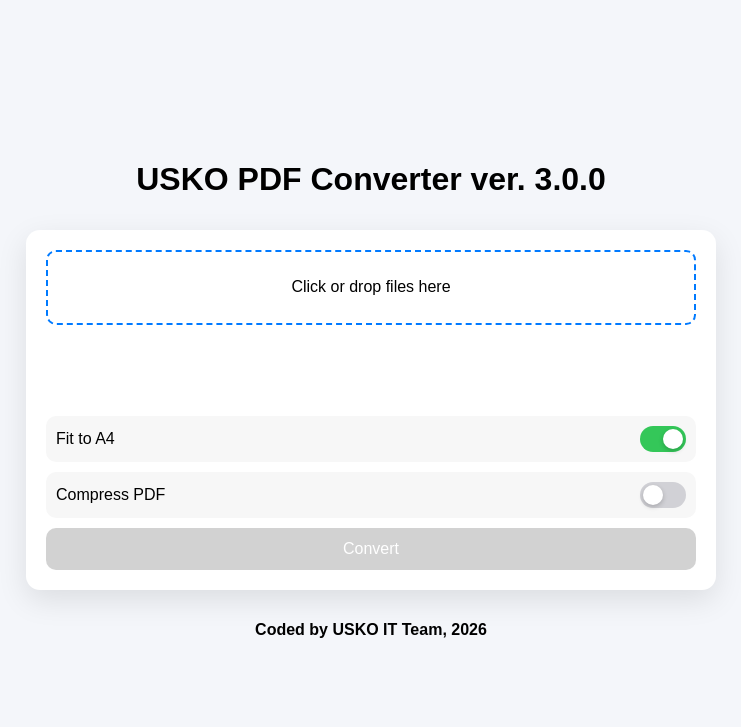
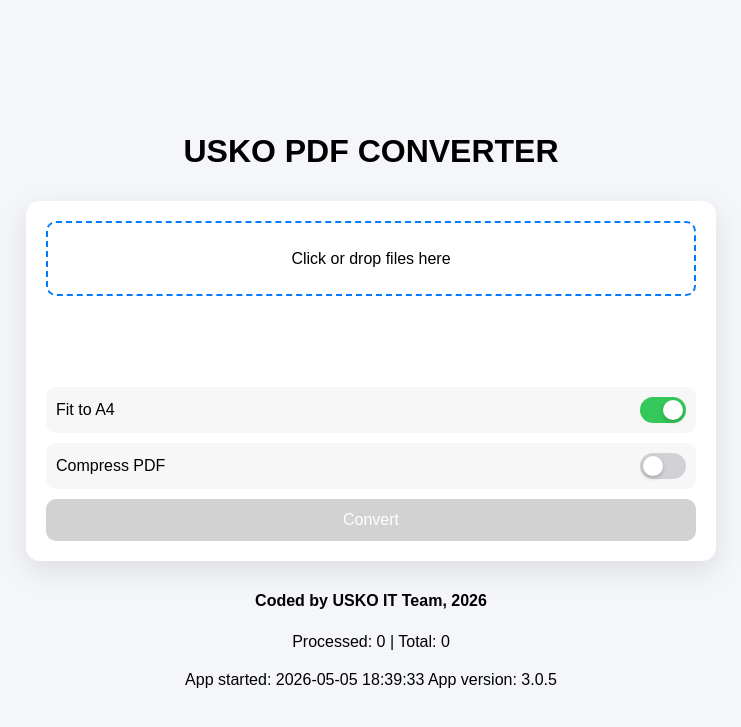
Before and after one commit to tomahawksmail/Image-to-PDF-converter, a Flask app: page / in a window 1280 px wide. Shown: the top 727 px of the page, without its empty margins (269-1010 px from the left). Run offline with Flask 3, Linux system fonts and the light colour scheme; some libraries are stand-ins or nearby versions.

Commit message:
ver 3.0.5

```diff
--- a/main.py
+++ b/main.py
@@ -9,6 +9,8 @@ app = Flask(__name__)
 A4_WIDTH = 2480
 A4_HEIGHT = 3508
 
+files_converted_count = 0
+app_start_time = datetime.now()
 
 def process_image(file, rotate=0):
     img = Image.open(file.stream)
@@ -35,11 +37,16 @@ def fit_to_a4(img):
 
 @app.route("/")
 def index():
-    return render_template("index.html")
+    return render_template(
+        "index.html",
+        app_started=app_start_time.strftime("%Y-%m-%d %H:%M:%S")
+    )
 
 
 @app.route("/convert", methods=["POST"])
 def convert():
+    global files_converted_count
+
     files = request.files.getlist("files")
     rotations = request.form.getlist("rotations")
 
@@ -47,6 +54,7 @@ def convert():
     compress = request.form.get("compress") == "on"
 
     merger = PdfMerger()
+    processed_count = 0  # counter per request
 
     for i, f in enumerate(files):
         if not f or not f.filename:
@@ -85,18 +93,35 @@ def convert():
             pdf_buf.seek(0)
 
             merger.append(pdf_buf)
+            processed_count += 1
 
         # ---------------- PDF ----------------
         elif ext.endswith(".pdf"):
             pdf = PdfReader(f.stream)
             merger.append(pdf)
-
+            processed_count += 1  # ✅ ADD THIS
+    # update global counter
+    files_converted_count += processed_count
     output = io.BytesIO()
     merger.write(output)
     merger.close()
     output.seek(0)
     filename = f"result_{datetime.now().strftime('%Y%m%d_%H%M%S')}.pdf"
-    return send_file(output, download_name=filename, as_attachment=True)
+    # pass count via header (since you're sending a file)
+    response = send_file(output, download_name=filename, as_attachment=True)
+
+    # ✅ ADD HEADERS FIRST
+    response.headers["X-Files-Processed"] = str(processed_count)
+    response.headers["X-Total-Files"] = str(files_converted_count)
+    response.headers["X-App-Start-Time"] = app_start_time.strftime("%Y-%m-%d %H:%M:%S")
+    print(app_start_time)
+
+    # ✅ THEN expose them to browser
+    response.headers["Access-Control-Expose-Headers"] = (
+        "X-Files-Processed, X-Total-Files, X-App-Start-Time"
+    )
+
+    return response
 
 
 if __name__ == "__main__":
--- a/templates/index.html
+++ b/templates/index.html
@@ -14,7 +14,7 @@
 <div class="page">
 
     <div class="hero">
-        <h1>USKO PDF Converter ver. 3.0.0</h1>
+        <h1>USKO PDF CONVERTER</h1>
     </div>
 
     <div class="center-area">
@@ -60,6 +60,13 @@
 
     <div class="hero">
         <h4>Coded by USKO IT Team, 2026</h4>
+        <div id="counter">
+            Processed: 0 | Total: 0
+        </div><br>
+        <div>
+            App started: {{ app_started }}
+            App version: 3.0.5
+        </div>
     </div>
 
 </div>
@@ -181,7 +188,6 @@
         formData.append("rotations", item.rotation);
     });
 
-        // options
     document.querySelectorAll("input[type=checkbox]").forEach(cb => {
         formData.append(cb.name, cb.checked ? "on" : "off");
     });
@@ -190,6 +196,14 @@
         method: "POST",
         body: formData
     });
+
+    // ✅ READ HEADERS HERE
+    const processed = res.headers.get("X-Files-Processed");
+    const total = res.headers.get("X-Total-Files");
+    const startTime = res.headers.get("X-App-Start-Time");
+
+    document.getElementById("counter").innerText =
+        `Processed: ${processed} | Total: ${total}`;
 
     const blob = await res.blob();
     const url = URL.createObjectURL(blob);
@@ -229,5 +243,6 @@
     updateButtonState();
 </script>
 
+
 </body>
 </html>
```
Lines whose indentation alone changed are shown as unchanged.
